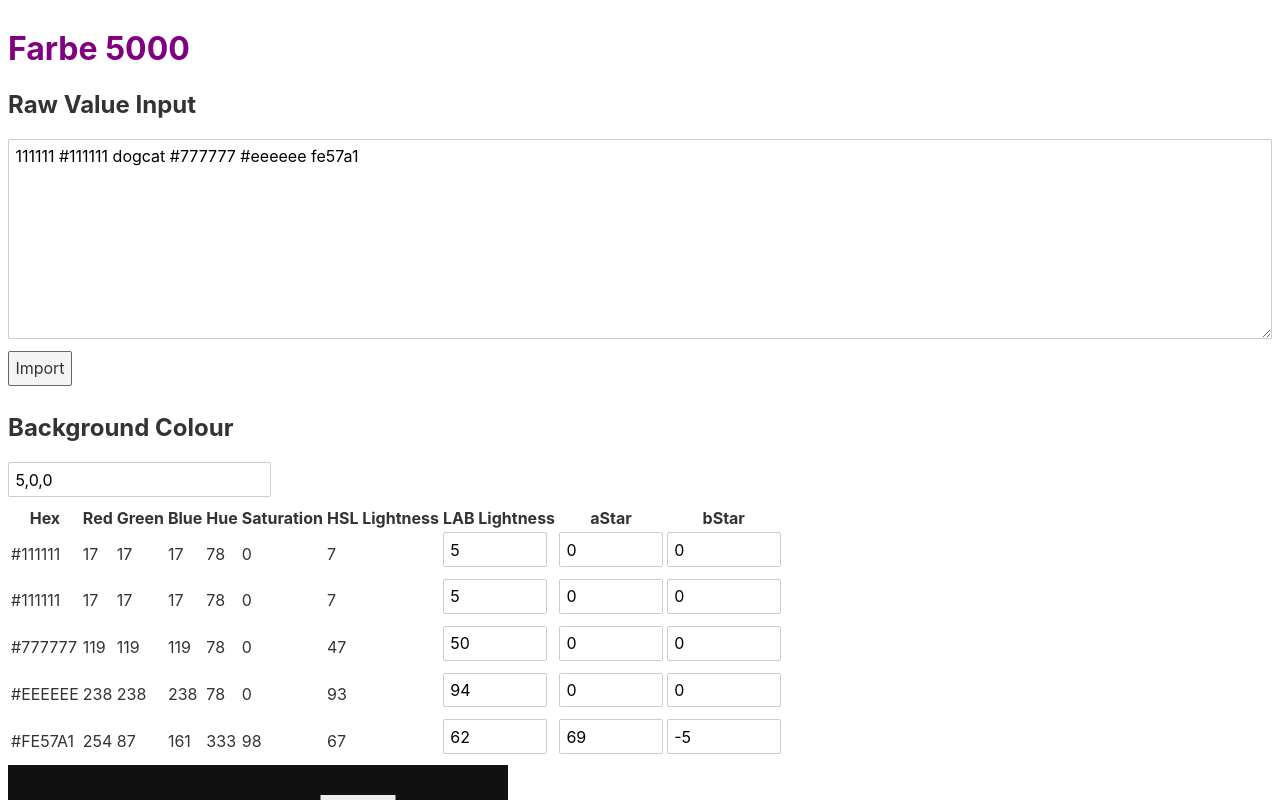
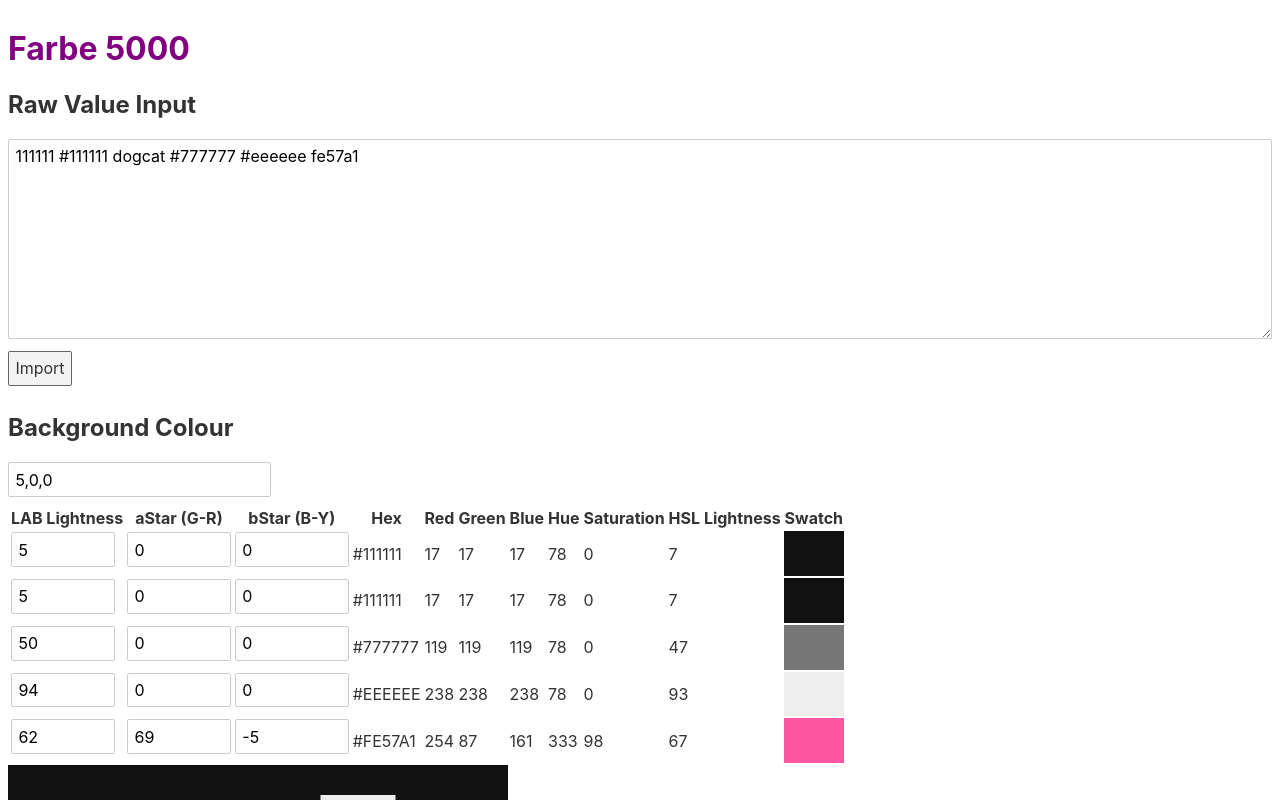
Before and after one commit to jeffhiltz/farbe5000, a Svelte app: page / in a window 1280 px wide. Both pictures are taken after a click on the button "Import". Shown: the top 800 px of the page. Built offline with nearby package versions, Linux system fonts and the light colour scheme.

Commit message:
add swatch and re-order columns

```diff
--- a/src/ColorTable.svelte
+++ b/src/ColorTable.svelte
@@ -6,6 +6,9 @@
 <table>
   <thead>
     <tr>
+      <th>LAB Lightness</th>
+      <th>aStar (G-R)</th>
+      <th>bStar (B-Y)</th>
       <th>Hex</th>
       <th>Red</th>
       <th>Green</th>
@@ -13,9 +16,7 @@
       <th>Hue</th>
       <th>Saturation</th>
       <th>HSL Lightness</th>
-      <th>LAB Lightness</th>
-      <th>aStar</th>
-      <th>bStar</th>
+      <th>Swatch</th>
     </tr>
   </thead>
   <tbody>
--- a/src/ColorTableRow.svelte
+++ b/src/ColorTableRow.svelte
@@ -28,6 +28,9 @@
 </script>
 
 <tr>
+  <td><input type=number min=0 max=100 bind:value={lightness}></td>
+  <td><input type=number min=-86 max=98 bind:value="{aStar}"></td>
+  <td><input type=number min=-108 max=94 bind:value="{bStar}"></td>
   <td>{hex}</td>
   <td>{red}</td>
   <td>{green}</td>
@@ -35,7 +38,5 @@
   <td>{hue}</td>
   <td>{saturation}</td>
   <td>{hsLightness}</td>
-  <td><input type=number min=0 max=100 bind:value={lightness}></td>
-  <td><input type=number min=-86 max=98 bind:value="{aStar}"></td>
-  <td><input type=number min=-108 max=94 bind:value="{bStar}"></td>
+  <td bgcolor="{hex}"></td>
 </tr>
```
